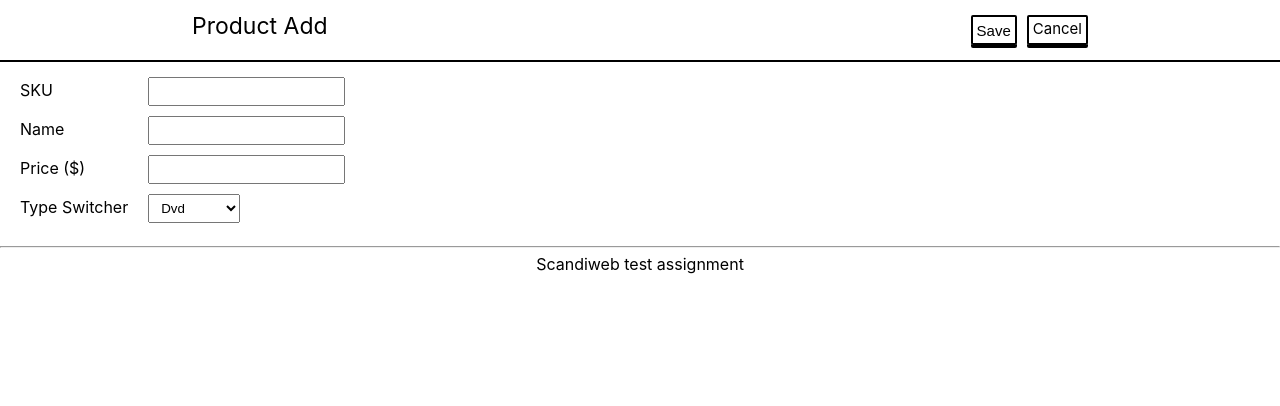
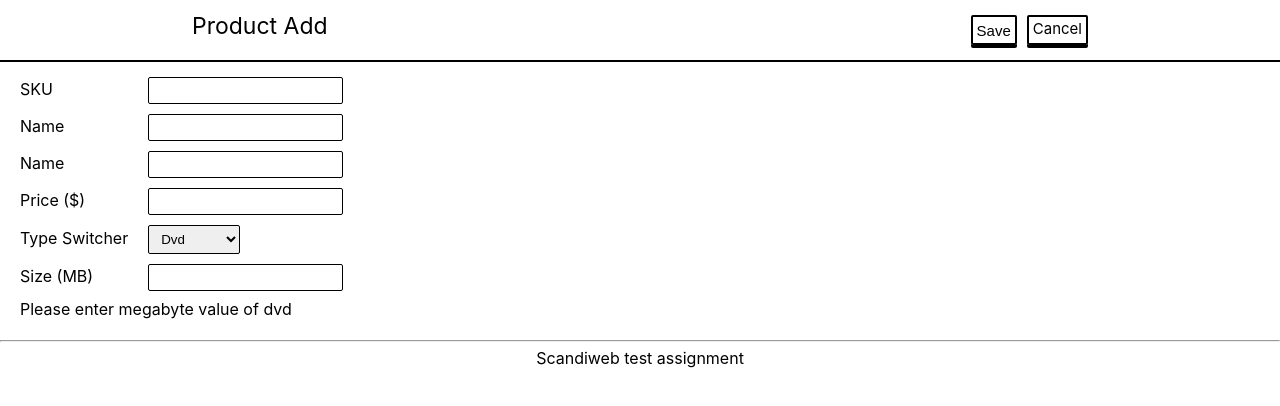
Before and after one commit to kaangrbz/scandiweb-test-project, a React (Create React App) app: page /addproduct in a window 1280 px wide. Shown: the top 406 px of the page. Built offline with nearby package versions, Linux system fonts and the light colour scheme.

Commit message:
Added useRefs and specialProperties

```diff
--- a/src/pages/AddProduct.tsx
+++ b/src/pages/AddProduct.tsx
@@ -1,75 +1,183 @@
-import React, { ComponentType, useRef } from 'react';
-import {Link} from 'react-router-dom';
+import React, {
+    ComponentType,
+    useRef,
+    useState,
+    useEffect,
+    ReactNode,
+} from 'react';
+import { Link } from 'react-router-dom';
 
-type Props = {}
+type Props = {};
 
 const AddProduct: ComponentType<Props> = (props) => {
+    const sku_ref = useRef<HTMLInputElement>(null);
+    const name_ref = useRef<HTMLInputElement>(null);
+    const price_ref = useRef<HTMLInputElement>(null);
+    const type_ref = useRef<HTMLSelectElement>(null);
+    const size_ref = useRef<HTMLInputElement>(null);
+    const weight_ref = useRef<HTMLInputElement>(null);
+    const height_ref = useRef<HTMLInputElement>(null);
+    const width_ref = useRef<HTMLInputElement>(null);
+    const length_ref = useRef<HTMLInputElement>(null);
+    const [selectedType, setSelectedType] = useState<String>();
+    const [typeText, setTypeText] = useState<String>('');
+    const [specialProperties, setSpecialProperties] = useState<ReactNode>();
 
-  const sku_value = useRef<HTMLInputElement>(null);
-  const name_value = useRef<HTMLInputElement>(null);
-  const price_value = useRef<HTMLInputElement>(null);
-  const type_value = useRef<HTMLSelectElement>(null);
+    useEffect(() => {
+        switch (type_ref.current?.value) {
+            case 'dvd':
+                setSpecialProperties(
+                    <>
+                        <tr>
+                            <td>Size (MB)</td>
+                            <td>
+                                <input type="number" id="size" ref={size_ref} />
+                            </td>
+                        </tr>
+                    </>
+                );
+                setTypeText('Please enter megabyte value of dvd');
+                break;
+            case 'furniture':
+                setSpecialProperties(
+                    <>
+                        <tr>
+                            <td>Height (CM)</td>
+                            <td>
+                                <input
+                                    type="number"
+                                    id="height"
+                                    ref={height_ref}
+                                />
+                            </td>
+                        </tr>
+                        <tr>
+                            <td>Width (CM)</td>
+                            <td>
+                                <input
+                                    type="number"
+                                    id="width"
+                                    ref={width_ref}
+                                />
+                            </td>
+                        </tr>
+                        <tr>
+                            <td>Length (CM)</td>
+                            <td>
+                                <input
+                                    type="number"
+                                    id="length"
+                                    ref={length_ref}
+                                />
+                            </td>
+                        </tr>
+                    </>
+                );
+                setTypeText('Please provide dimensions in HxWxL format.');
+                break;
+            case 'book':
+                setSpecialProperties(
+                    <>
+                        <tr>
+                            <td>Weight (kg)</td>
+                            <td>
+                                <input
+                                    type="number"
+                                    id="weight"
+                                    ref={weight_ref}
+                                />
+                            </td>
+                        </tr>
+                    </>
+                );
+                setTypeText('Please enter kilogram value of book');
+                break;
+        }
+    }, [selectedType]);
 
+    const handleSelectChange = () => {
+        setSelectedType(type_ref.current?.value ?? '');
+    };
 
     const handleSave = () => {
-    console.log(sku_value.current?.value, name_value.current?.value, price_value.current?.value, type_value.current?.value)
-  }
+        console.log(
+            sku_ref.current?.value,
+            name_ref.current?.value,
+            price_ref.current?.value,
+            type_ref.current?.value
+        );
+    };
 
     return (
         <>
-      <div className='toolbar'>
+            <div className="toolbar">
                 <h1>Product Add</h1>
 
                 <div className="buttons">
-            <button type='button' onClick={handleSave}>Save</button>
-            <Link to='/'>Cancel</Link>
+                    <button type="button" onClick={handleSave}>
+                        Save
+                    </button>
+                    <Link to="/">Cancel</Link>
                 </div>
-
             </div>
-      <main className='content'>
-        <form>
-          <table className='product_form'>
+            <main className="content">
+                <form id="product_form">
+                    <table className="product-table">
                         <tr>
                             <td>SKU</td>
                             <td>
-                <input type="text" id='sku' ref={sku_value} />
+                                <input type="text" id="sku" ref={sku_ref} />
                             </td>
                         </tr>
                         <tr>
                             <td>Name</td>
                             <td>
-                <input type="text" id='name' ref={name_value} />
+                                <input type="text" id="name" ref={name_ref} />
+                            </td>
+                        </tr>
+                        <tr>
+                            <td>Name</td>
+                            <td>
+                                <input type="text" id="name" ref={name_ref} />
                             </td>
                         </tr>
                         <tr>
                             <td>Price ($)</td>
                             <td>
-                <input type="text" id='price' ref={price_value} />
+                                <input type="number" id="price" ref={price_ref} onKeyDown={(e) => ["e", "E", "+", "-"].includes(e.key) && e.preventDefault()}/>
                             </td>
                         </tr>
                         <tr>
+                            <td>Type Switcher</td>
                             <td>
-                Type Switcher
-              </td>
-              <td>
-                <select id="productType" ref={type_value}>
-                  <option value="disc">Dvd</option>
+                                <select
+                                    id="productType"
+                                    ref={type_ref}
+                                    onChange={handleSelectChange}
+                                >
+                                    <option value="dvd" selected>
+                                        Dvd
+                                    </option>
                                     <option value="book">Book</option>
                                     <option value="furniture">Furniture</option>
                                 </select>
                             </td>
                         </tr>
+                        {specialProperties}
+                        <tr>
+                            <td colSpan={2}>
+                                {typeText}
+                            </td>
+                        </tr>
                     </table>
                 </form>
-
-
-
             </main>
 
             <hr />
-       <p><center>Scandiweb test assignment</center></p>
+
+            <center>Scandiweb test assignment</center>
         </>
-  )
-}
+    );
+};
 
 export default AddProduct;
--- a/src/styles/index.sass
+++ b/src/styles/index.sass
@@ -69,9 +69,12 @@ body ,html
     &.selected
       border-style: dashed
 
-.product_form
+.product-table
   tr td
     padding: 5px 10px
+    > *
+      border: 1px solid black
+      border-radius: 2px
 
 input,select
   padding: 5px 8px
```
Lines whose indentation alone changed are shown as unchanged.
